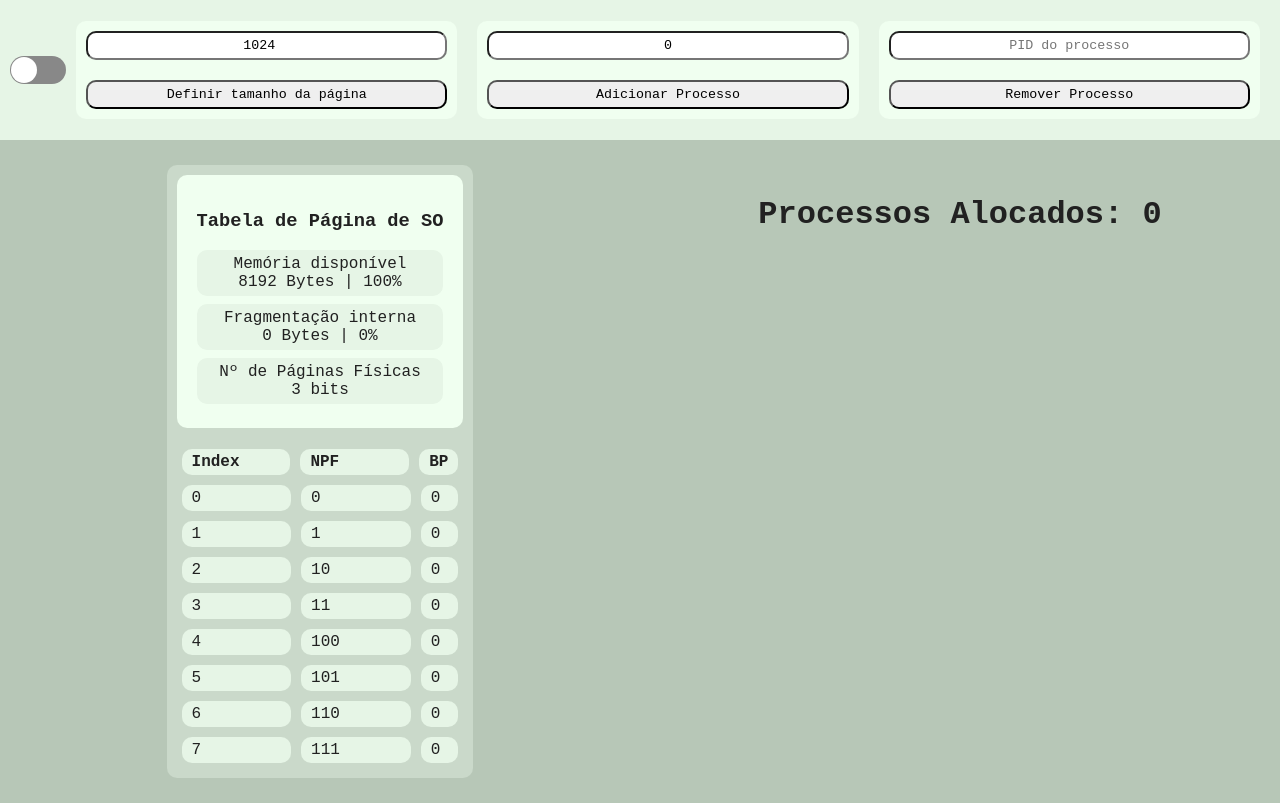
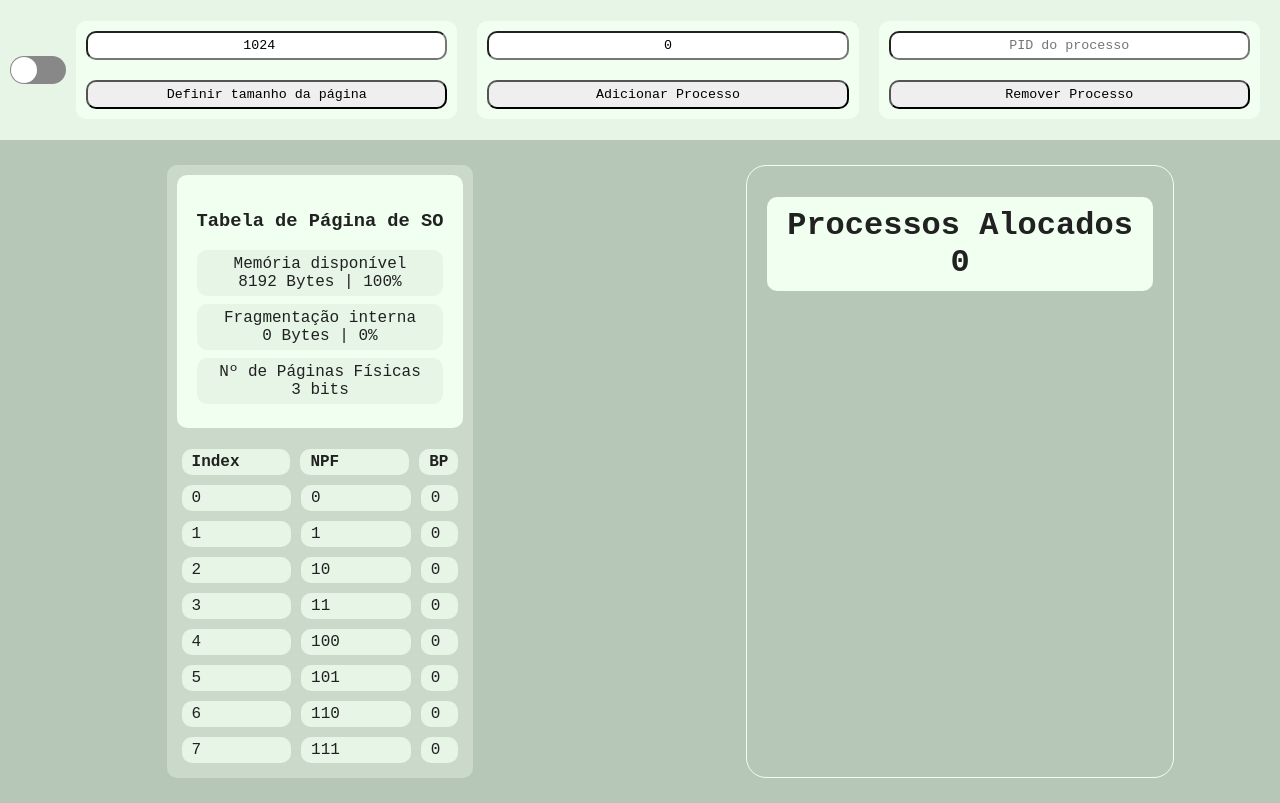
Before and after one commit to Gabao-Farias/Process_manager, a React (Create React App) app: page / in a window 1280 px wide. Built offline with nearby package versions, Linux system fonts and the light colour scheme.

Commit message:
Improved styles

```diff
--- a/src/components/ProcessTable/styles.ts
+++ b/src/components/ProcessTable/styles.ts
@@ -3,7 +3,7 @@ import { ColorsTheme } from '../../utils';
 
 export const ProcessTableContainer = styled.div<ThemeChoice>`
   padding: 10px;
-  margin: 10px;
+  margin: 10px 0px;
   background-color: ${({choice}) => ColorsTheme[choice]?.environment.dark};
   color: ${({choice}) => ColorsTheme[choice]?.text.main};
 
--- a/src/components/ProcessesArray/index.tsx
+++ b/src/components/ProcessesArray/index.tsx
@@ -10,8 +10,8 @@ interface ProcessArrayProps {
 
 const ProcessesArray : FC<ProcessArrayProps> = ({processArray, tamp, choice}) => {
   return(
-    <ProcessArrayContainer>
-      <Title choice={choice}>Processos Alocados: {processArray.length} </Title>
+    <ProcessArrayContainer choice={choice}>
+      <Title choice={choice}>Processos Alocados<br></br>{processArray.length}</Title>
       {
         processArray.map((process) => {
           return <ProcessTable choice={choice} key={process.pid} process={process} tamp={tamp} />
--- a/src/components/ProcessesArray/styles.ts
+++ b/src/components/ProcessesArray/styles.ts
@@ -1,16 +1,20 @@
 import styled from 'styled-components';
 import {ColorsTheme} from '../../utils';
 
-export const ProcessArrayContainer = styled.div`
+export const ProcessArrayContainer = styled.div<ThemeChoice>`
   display: flex;
   flex: 1;
   flex-direction: column;
-
-  padding: 10px;
+  border: ${({choice}) => ColorsTheme[choice]?.environment.lighter} solid 1px;
+  border-radius: 20px;
+  padding: 10px 20px;
 `;
 
 export const Title = styled.h1<ThemeChoice>`
-  color: ${({choice}) => ColorsTheme[choice]?.text.main};;
+  color: ${({choice}) => ColorsTheme[choice]?.text.main};
+  background-color: ${({choice}) => ColorsTheme[choice]?.environment.lighter};
+  border-radius: 10px;
+  padding: 10px 20px;
   text-align: center;
   transition: 0.4s;
 `;
```
Also changed, not shown: 1 other file (tests, documents, lock files or other folders).
